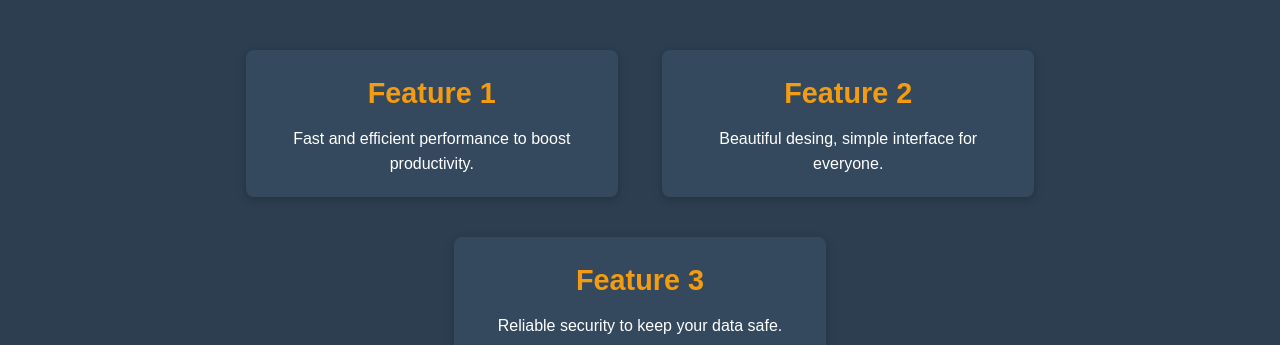
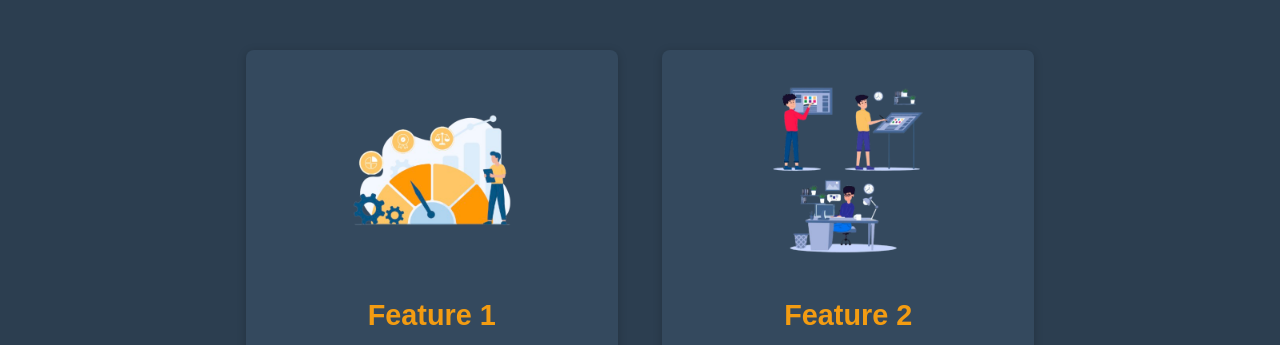
Before and after one commit to Full-Stack-Atok/productLandingPage, a plain HTML site: page index.html in a window 1280 px wide. Shown: the part 583-928 px from the top of the page. Drawn offline with Linux system fonts and the light colour scheme.

Commit message:
added some design

```diff
--- a/index.html
+++ b/index.html
@@ -31,16 +31,20 @@
 
   <!-- Features Section -->
   <section id="features" class="features">
+
     <h2>Features</h2>
     <div class="feature">
+      <img src="productivity.png" alt="Feature 1 Image" class="feature-image">
       <h3>Feature 1</h3>
       <p>Fast and efficient performance to boost productivity.</p>
     </div>
     <div class="feature">
+      <img src="designing.png" alt="Feature 2 Image" class="feature-image">
       <h3>Feature 2</h3>
       <p>Beautiful desing, simple interface for everyone.</p>
     </div>
     <div class="feature">
+      <img src="security.png" alt="Feature 2 Image" class="feature-image">
       <h3>Feature 3</h3>
       <p>Reliable security to keep your data safe.</p>
     </div>
--- a/styles.css
+++ b/styles.css
@@ -78,6 +78,14 @@ header nav ul li a:hover {
 }
 
 /* Features Section */
+.feature-image {
+  width: 100%;
+  max-width: 200px;
+  height: auto;
+  margin-bottom: 15px;
+  border-radius: 8px;
+}
+
 .features {
   padding: 60px 20px;
   text-align: center;
```
Also changed, not shown: designing.png (added), productivity.png (added), security.png (added).
